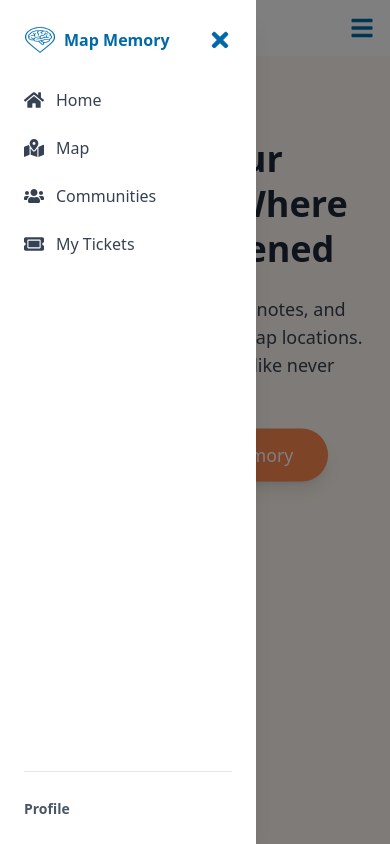
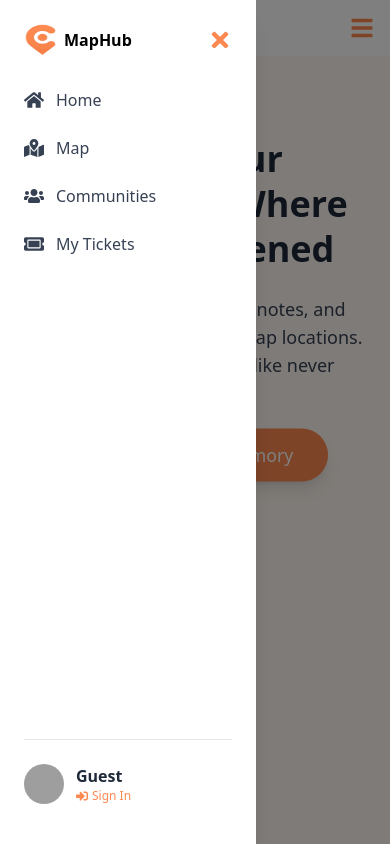
Before and after one commit to AzzamAlshaye/MemoryHub-frontend, a React (Vite) app: page / in a window 390 px wide. Both pictures are taken after a click on the button 362 px from the left and 28 px from the top of the page. Shown: the top 844 px of the page. Built offline with nearby package versions, Linux system fonts and the light colour scheme; grey boxes are pictures that could not be loaded.

Commit message:
update Sidebar-MobileNav

```diff
--- a/src/components/MobileNav.jsx
+++ b/src/components/MobileNav.jsx
@@ -1,6 +1,6 @@
 // src/components/MobileNav.jsx
-import React, { useState } from "react";
-import { Link } from "react-router";
+import React, { useState, useEffect } from "react";
+import { Link, useNavigate } from "react-router";
 import {
   FaBars,
   FaTimes,
@@ -8,28 +8,69 @@ import {
   FaMapMarkedAlt,
   FaUsers,
   FaTicketAlt,
+  FaUserEdit,
+  FaSignInAlt,
+  FaSignOutAlt,
 } from "react-icons/fa";
 import { motion, AnimatePresence } from "framer-motion";
+import { userService } from "../service/userService";
 
 const menuItemsMobile = [
   { to: "/", icon: <FaHome size={20} />, label: "Home" },
   { to: "/mapPage", icon: <FaMapMarkedAlt size={20} />, label: "Map" },
-  { to: "/CommunitiesList", icon: <FaUsers size={20} />, label: "Communities" },
+  { to: "/GroupList", icon: <FaUsers size={20} />, label: "Communities" },
   { to: "/MyTickets", icon: <FaTicketAlt size={20} />, label: "My Tickets" },
 ];
 
 export default function MobileNav() {
   const [isOpen, setIsOpen] = useState(false);
+  const [user, setUser] = useState({
+    name: "Guest",
+    avatar: "https://www.wpar.net/wp-content/uploads/2021/05/gravater-icon.jpg",
+    isLoggedIn: false,
+  });
+  const navigate = useNavigate();
+
+  useEffect(() => {
+    const token = localStorage.getItem("token");
+    if (!token) return;
+
+    userService
+      .getCurrentUser()
+      .then((data) => {
+        setUser({
+          name: data.name || "User",
+          avatar:
+            data.avatar ||
+            "https://randomuser.me/api/portraits/men/32.jpg",
+          isLoggedIn: true,
+        });
+      })
+      .catch(() => {
+        localStorage.removeItem("token");
+      });
+  }, []);
+
+  const handleLogout = () => {
+    localStorage.removeItem("token");
+    setUser({ name: "Guest", avatar: user.avatar, isLoggedIn: false });
+    navigate("/SignInPage");
+    setIsOpen(false);
+  };
 
   return (
     <header className="lg:hidden">
       <div className="flex items-center justify-between bg-white px-4 py-3 shadow-md">
         <Link to="/" className="flex items-center gap-2">
-          <img src="/logo.webp" alt="Logo" className="w-8 h-8" />
-          <span className="font-bold text-sky-700 text-lg">Map Memory</span>
+          <img
+            src="/public/logoupdata.png"
+            alt="Logo"
+            className="w-8 h-8"
+          />
+          <span className="font-bold text-black text-lg">MapHub</span>
         </Link>
         <button onClick={() => setIsOpen(true)}>
-          <FaBars className="text-sky-700" size={24} />
+          <FaBars className="text-[#fb8951]" size={24} />
         </button>
       </div>
 
@@ -54,16 +95,24 @@ export default function MobileNav() {
             {/* Panel */}
             <div className="relative bg-white w-64 h-full shadow-xl p-6 flex flex-col">
               <div className="flex items-center justify-between mb-8">
-                <Link to="/" className="flex items-center gap-2">
-                  <img src="/logo.webp" alt="Logo" className="w-8 h-8" />
-                  <span className="font-bold text-sky-700">Map Memory</span>
+                <Link
+                  to="/"
+                  className="flex items-center gap-2"
+                  onClick={() => setIsOpen(false)}
+                >
+                  <img
+                    src="/public/logoupdata.png"
+                    alt="Logo"
+                    className="w-8 h-8"
+                  />
+                  <span className="font-bold text-black">MapHub</span>
                 </Link>
                 <button onClick={() => setIsOpen(false)}>
-                  <FaTimes className="text-sky-700" size={24} />
+                  <FaTimes className="text-[#fb8951]" size={24} />
                 </button>
               </div>
 
-              <nav className="flex-1 overflow-y-auto">
+              <nav className="flex-1 overflow-y-auto hide-scrollbar">
                 <ul className="space-y-6">
                   {menuItemsMobile.map((item) => (
                     <li key={item.to}>
@@ -80,13 +129,46 @@ export default function MobileNav() {
                 </ul>
               </nav>
 
+              {/* Profile / Auth */}
               <div className="mt-auto pt-6 border-t border-gray-200">
-                <Link
-                  to="/dashboard"
-                  className="text-sm font-semibold text-gray-600 hover:text-sky-600"
-                >
-                  Profile
-                </Link>
+                <div className="flex items-center gap-3 mb-4">
+                  <img
+                    src={user.avatar}
+                    alt="User avatar"
+                    className="w-10 h-10 rounded-full object-cover"
+                  />
+                  <div className="flex-1">
+                    <p className="text-gray-800 font-semibold">
+                      {user.name}
+                    </p>
+                    {user.isLoggedIn ? (
+                      <Link
+                        to="/Profile"
+                        onClick={() => setIsOpen(false)}
+                        className="flex items-center gap-1 text-xs text-[#fb8951] hover:underline"
+                      >
+                        <FaUserEdit size={12} /> View Profile
+                      </Link>
+                    ) : (
+                      <Link
+                        to="/SignInPage"
+                        onClick={() => setIsOpen(false)}
+                        className="flex items-center gap-1 text-xs text-[#fb8951] hover:underline"
+                      >
+                        <FaSignInAlt size={12} /> Sign In
+                      </Link>
+                    )}
+                  </div>
+                  {user.isLoggedIn && (
+                    <button
+                      onClick={handleLogout}
+                      className="p-1 rounded-full hover:bg-red-100 text-[#fb8951] hover:text-red-600 transition"
+                      title="Logout"
+                    >
+                      <FaSignOutAlt size={16} />
+                    </button>
+                  )}
+                </div>
               </div>
             </div>
           </motion.aside>
--- a/src/components/Sidebar.jsx
+++ b/src/components/Sidebar.jsx
@@ -11,7 +11,6 @@ import {
 } from "react-icons/fa";
 import { motion } from "framer-motion";
 import { userService } from "../service/userService";
-import { div } from "framer-motion/client";
 
 function Sidebar() {
   const { pathname } = useLocation();
```
